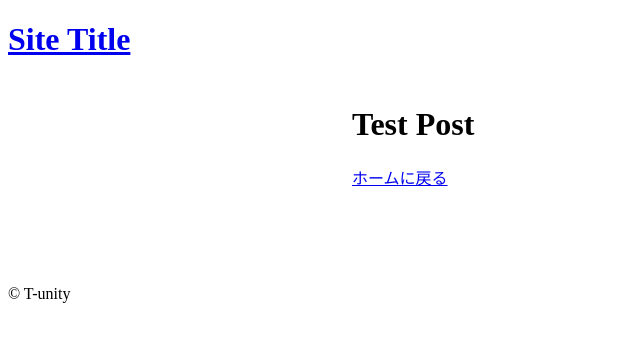
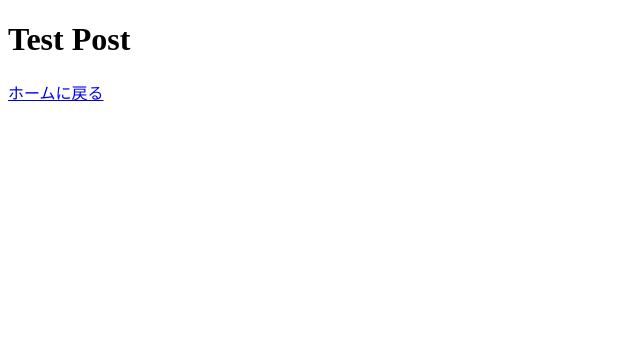
Before and after one commit to T-unity/Next.ts-sample, a Next.js app: page /blogs/2023-0319 in a window 1280 px wide. Shown: the top 342 px of the page, without its empty margins (0-640 px from the left). Built offline with nearby package versions, Linux system fonts and the light colour scheme.

Commit message:
Temporary correspondence double render

```diff
--- a/src/pages/blogs/2023-0319.tsx
+++ b/src/pages/blogs/2023-0319.tsx
@@ -1,15 +1,17 @@
 import type { FC } from 'react';
 import Link from 'next/link';
-import Layout from '@/components/layout';
+// import Layout from '@/components/layout';
 
 const CurrentPost: FC = () => {
 	return (
-    <Layout>
-      <h1>Test Post</h1>
-      <p>
-				<Link href="/">ホームに戻る</Link>
-			</p>
-    </Layout>
+    <>
+      {/* <Layout> */}
+        <h1>Test Post</h1>
+        <p>
+          <Link href="/">ホームに戻る</Link>
+        </p>
+      {/* </Layout> */}
+    </>
   )
 
 };
```
